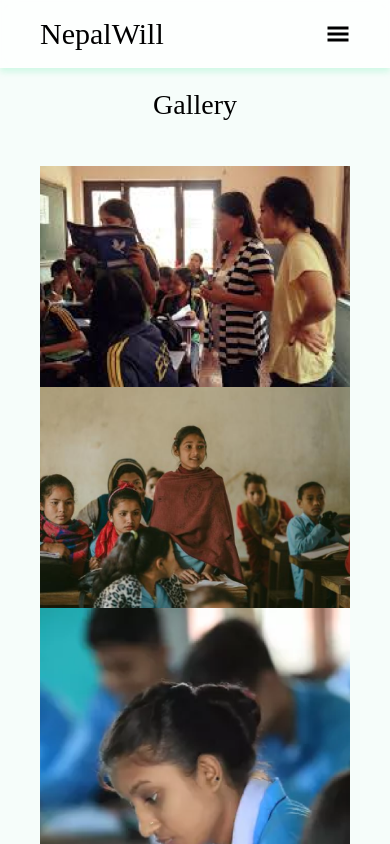
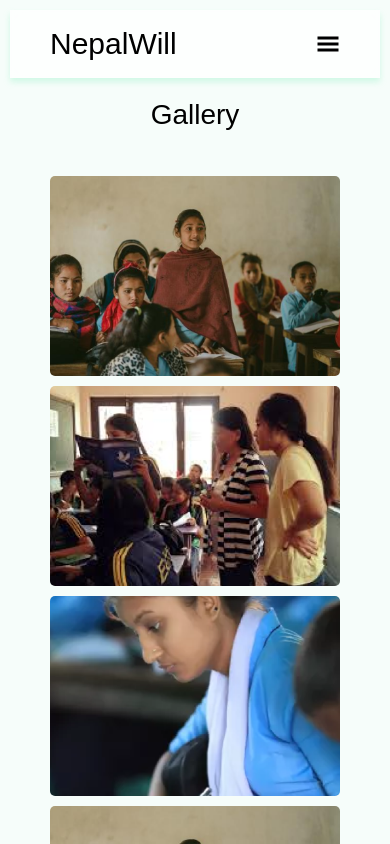
Before and after one commit to phuyalbish/nepalwill-frontend, a React (Vite) app: page /gallery in a window 390 px wide. Shown: the top 844 px of the page. Built offline with nearby package versions, Linux system fonts and the light colour scheme.

Commit message:
added style: mansonry

```diff
--- a/src/assets/styles/mansonry.css
+++ b/src/assets/styles/mansonry.css
@@ -0,0 +1,56 @@
+* {
+    margin: 0;
+    padding: 0;
+    box-sizing: border-box;
+    font-family: sans-serif;
+}
+body {
+    background-color: #ddd;
+    padding: 10px;
+}
+img {
+    max-width: 100%;
+    height: auto;
+    vertical-align: middle;
+    display: inline-block;
+}
+.gallery {
+    display: grid;
+    grid-gap: 10px;
+    grid-template-columns: repeat(auto-fit, minmax(250px, 1fr));
+    grid-auto-rows: 200px;
+    grid-auto-flow: dense;
+}
+.gallery > div {
+    display: flex;
+    justify-content: center;
+    align-items: center;
+}
+.gallery > div > img {
+    width: 100%;
+    height: 100%;
+    object-fit: cover;
+    border-radius: 5px;
+}
+.gallery .normal {
+    grid-row: span 1;
+}
+.gallery .tall {
+    grid-row: span 2;
+}
+.gallery .wide {
+    grid-column: span 2;
+}
+.gallery .big {
+    grid-row: span 2;
+    grid-column: span 2;
+}
+
+@media screen and (max-width: 425px){
+    .gallery{
+        grid-template-columns: 1fr;
+    }
+    .normal{
+        grid-column: span 2;
+    }
+}
--- a/src/views/Gallery.jsx
+++ b/src/views/Gallery.jsx
@@ -12,15 +12,45 @@ import image7 from "@/assets/gallery7.png";
 import "@/assets/styles/mansonry.css";
 
 function Gallery() {
-  const images = [image1, image2, image3, image4, image5, image6, image7];
+  const images = [
+    {
+      src: image2,
+      class: "wide"
+    },
+    {
+      src: image1,
+      class: "normal"
+    },
+
+    {
+      src: image3,
+      class: "normal"
+    },
+    {
+      src: image4,
+      class: "wide"
+    },
+    {
+      src: image5,
+      class: "big"
+    },
+    {
+      src: image6,
+      class: "wide"
+    },
+    {
+      src: image7,
+      class: "tall"
+    },
+  ]
   return (
     <PageLayout>
       <div className="flex sm:w-[90vw]  m-auto flex-col justify-center items-center gap-10">
         <SectionHeadingTile heading="Gallery" />
-        <div className="grid-wrapper">
-          {images.map((src, index) => (
-            <div key={index}>
-              <img src={src} alt={`Gallery Image ${index + 1}`} />
+        <div className="gallery ">
+          {images.map((img, index) => (
+            <div key={index} className={img.class}>
+              <img src={img.src} alt={`Gallery Image ${index + 1}`} />
             </div>
           ))}
         </div>
```
